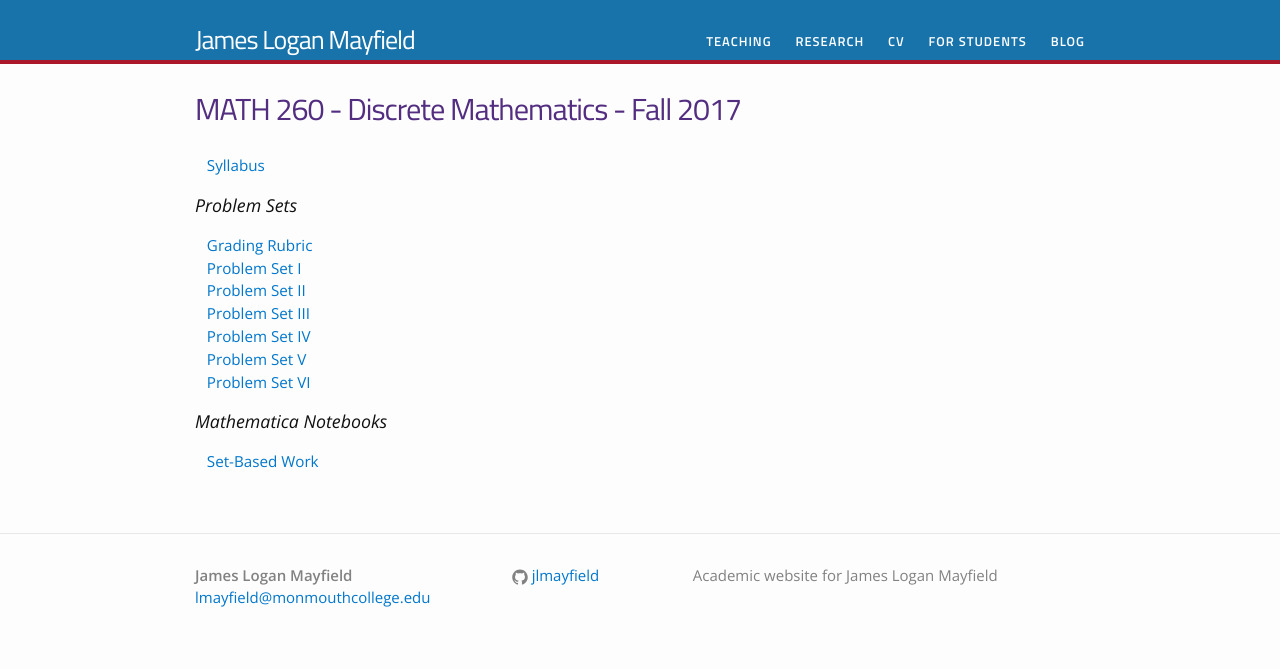
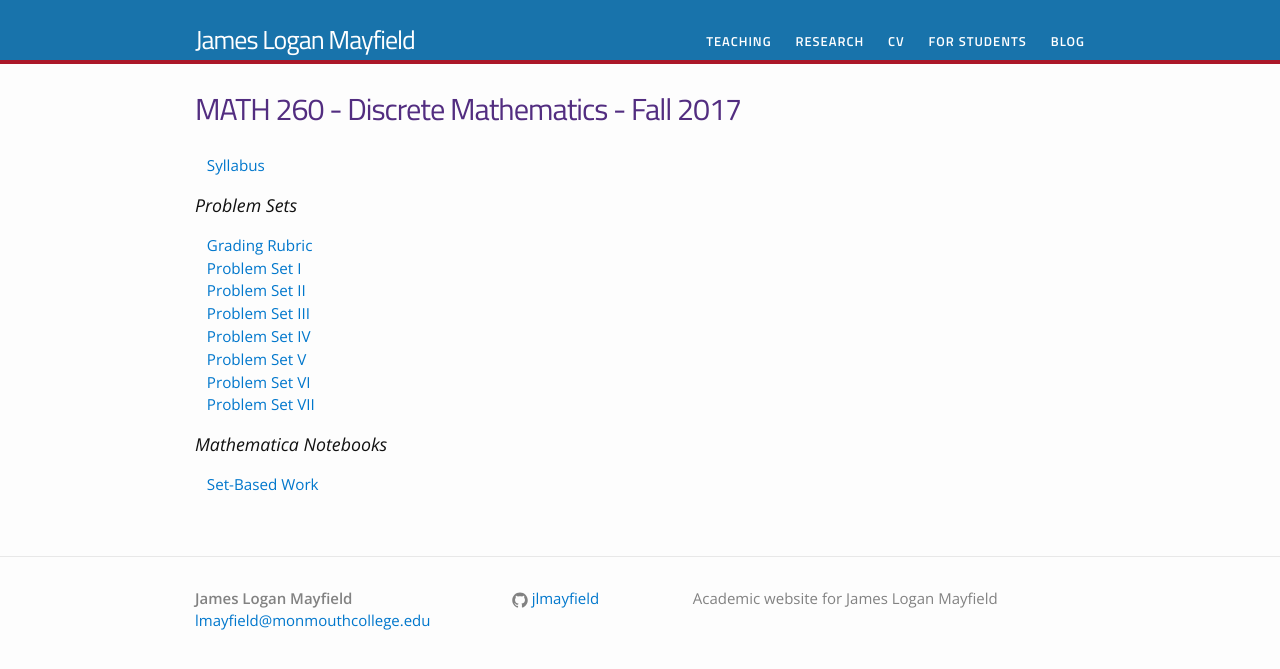
Before and after one commit to jlmayfield/jlmayfield.github.io, a Jekyll site: the page built from teaching/math260.md, in a window 1280 px wide. Shown: the top 669 px of the page. Built offline with Jekyll 4.4.1, drawn with Linux system fonts in a browser that asks for light colours.

Commit message:
fa17. math260. added pset7

```diff
--- a/teaching/math260.md
+++ b/teaching/math260.md
@@ -15,6 +15,7 @@ permalink: /teaching/MATH260/
 &nbsp;&nbsp;&nbsp;[Problem Set IV](/teaching/MATH260/problemsets/math260-pset4.pdf)
 &nbsp;&nbsp;&nbsp;[Problem Set V](/teaching/MATH260/problemsets/math260-pset5.pdf)
 &nbsp;&nbsp;&nbsp;[Problem Set VI](/teaching/MATH260/problemsets/math260-pset6.pdf)
+&nbsp;&nbsp;&nbsp;[Problem Set VII](/teaching/MATH260/problemsets/math260-pset7.pdf)
 
 
 ### Mathematica Notebooks
```
Also changed, not shown: 1 other file.
